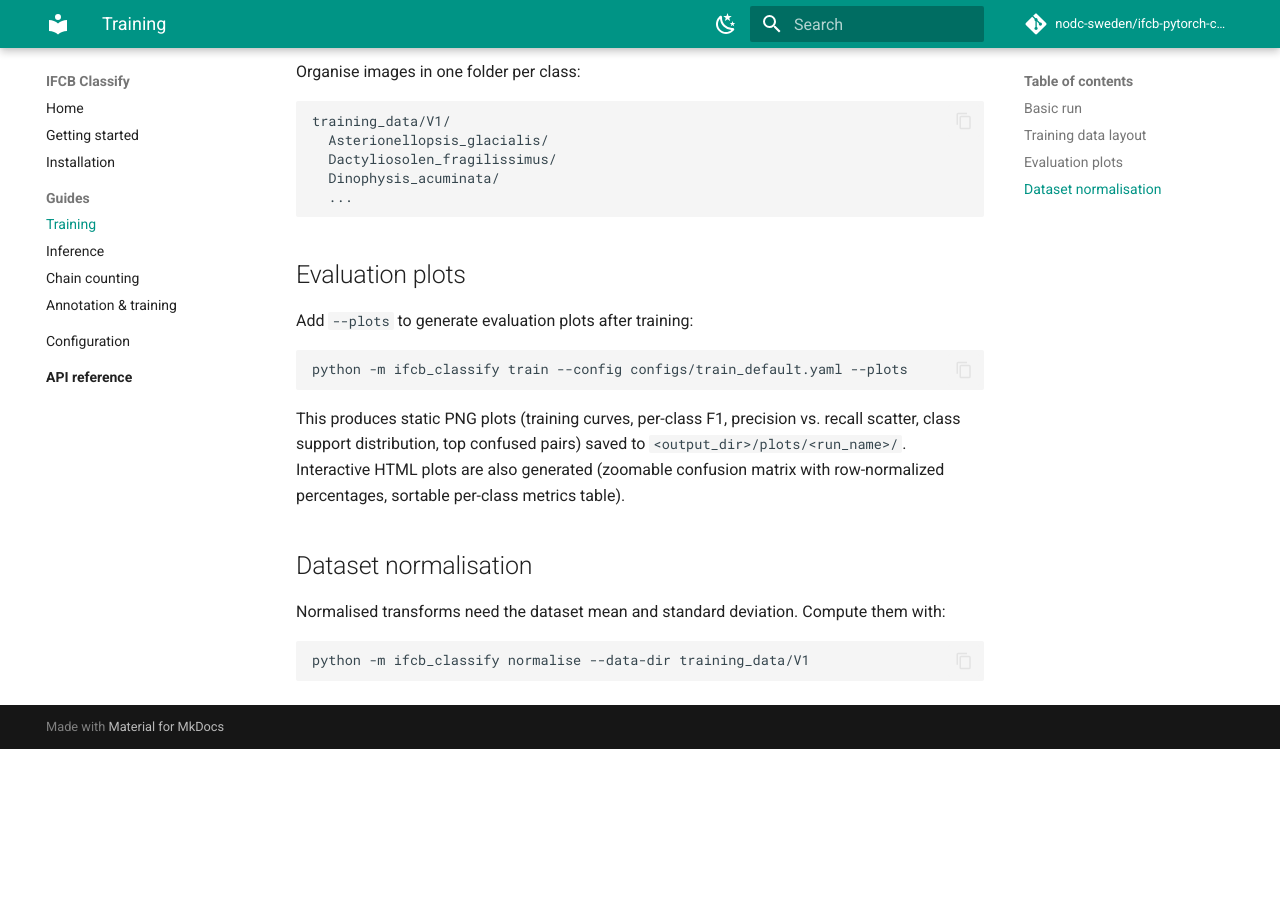
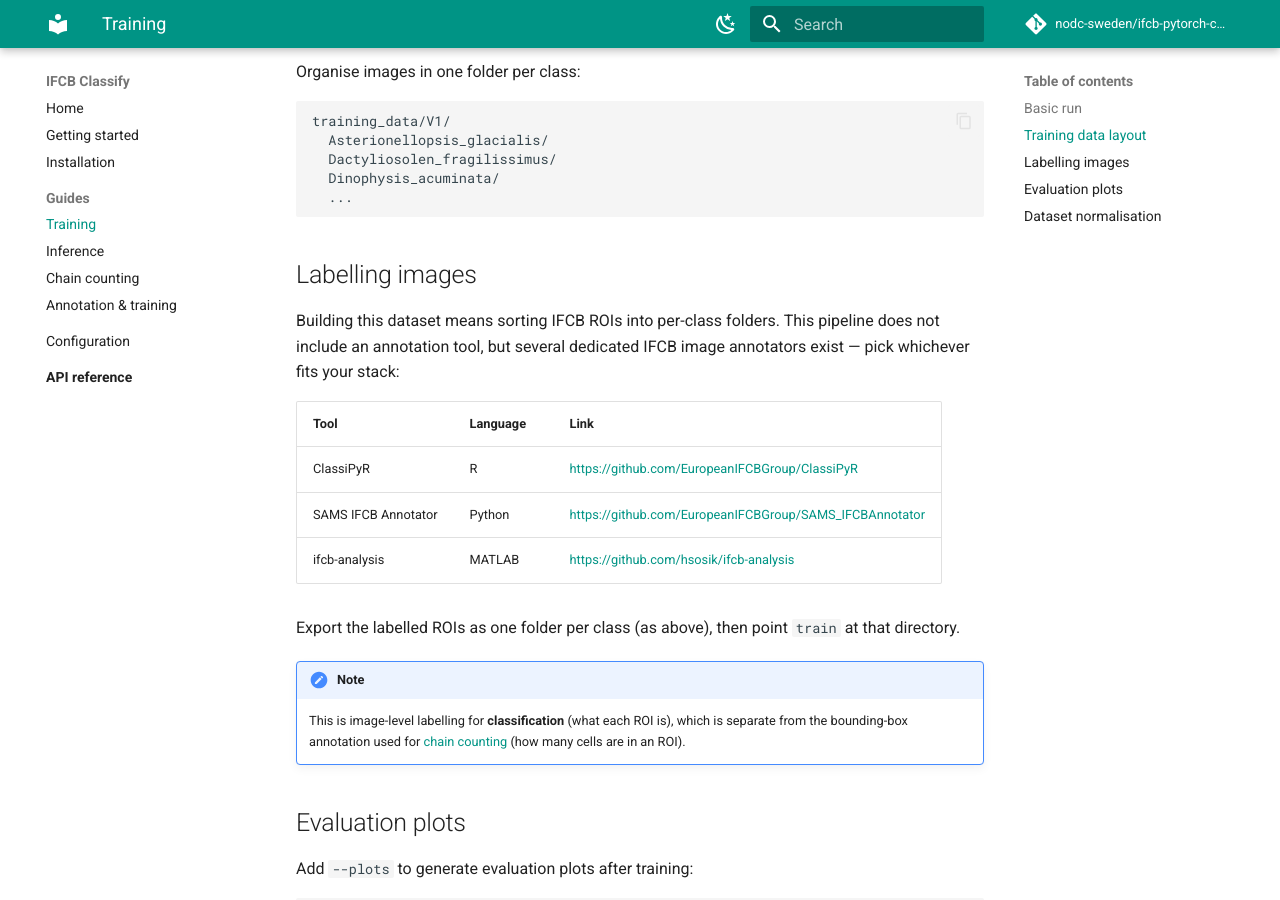
Before and after one commit to nodc-sweden/ifcb-pytorch-classify, an MkDocs documentation site: the page built from docs/guides/training.md, in a window 1280 px wide and 900 px high, scrolled down 526 px. Built offline with MkDocs 1.6.1 and Material for MkDocs 9.7.7, drawn with Linux system fonts in a browser that asks for light colours; comment, search, counter and statistics services are not loaded; before the commit the page ends 1275 px from its top, so only the background shows below that.

Commit message:
docs: add image-labelling tools section to the training guide

````diff
--- a/docs/guides/training.md
+++ b/docs/guides/training.md
@@ -30,6 +30,26 @@ training_data/V1/
   ...
 ```
 
+## Labelling images
+
+Building this dataset means sorting IFCB ROIs into per-class folders. This
+pipeline does not include an annotation tool, but several dedicated IFCB image
+annotators exist — pick whichever fits your stack:
+
+| Tool | Language | Link |
+|---|---|---|
+| ClassiPyR | R | <https://github.com/EuropeanIFCBGroup/ClassiPyR> |
+| SAMS IFCB Annotator | Python | <https://github.com/EuropeanIFCBGroup/SAMS_IFCBAnnotator> |
+| ifcb-analysis | MATLAB | <https://github.com/hsosik/ifcb-analysis> |
+
+Export the labelled ROIs as one folder per class (as above), then point
+`train` at that directory.
+
+!!! note
+    This is image-level labelling for **classification** (what each ROI is),
+    which is separate from the bounding-box annotation used for
+    [chain counting](chain-counting.md) (how many cells are in an ROI).
+
 ## Evaluation plots
 
 Add `--plots` to generate evaluation plots after training:
````
